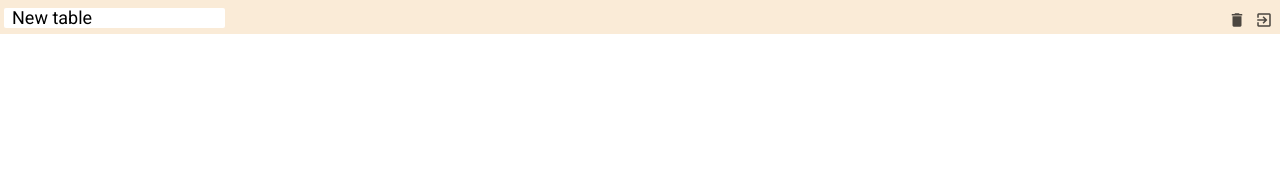
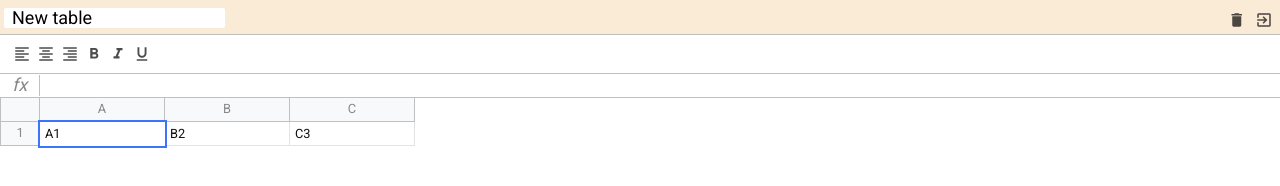
Before and after one commit to Stepan-Ne/excel-app, a website built with webpack: page src/index.html in a window 1280 px wide. Built offline with nearby package versions, Linux system fonts and the light colour scheme.

Commit message:
Added styles for toolbar, formula and table.

```diff
--- a/src/SCSS/_mixins.scss
+++ b/src/SCSS/_mixins.scss
@@ -14,8 +14,22 @@
     color: $color;
   }
   &:hover {
-    color: #1a73e8;
+    //color: #1a73e8;
     background: #eee;
     cursor: pointer;
   }
 }
+
+@mixin neButton($color: yellow) {
+  font-size: 20px;
+  padding: 5px;
+  &:hover {
+    color: #1a73e8;
+    background: #eee;
+    cursor: pointer;
+}
+  &:active {
+    color: aquamarine;
+    background: $color;
+  }
+}
--- a/src/SCSS/_variables.scss
+++ b/src/SCSS/_variables.scss
@@ -1,2 +1,10 @@
+//что не компилируется в css называем через _
+//в этом файле храним список всех переменных
+
 $header-height: 34px;
+$toolbar-height: 40px;
 $border-color: #c0c0c0;
+$formula-height: 24px;
+$info-cell-width: 40px;
+$row-height: 24px;
+$cell-width: 125px;
--- a/src/SCSS/formula.scss
+++ b/src/SCSS/formula.scss
@@ -2,5 +2,28 @@
 @import "mixins";
 
 .excel__formula {
+  position: absolute;
+  left: 0;
+  right: 0;
+  top: $header-height + $toolbar-height;
+  height: $formula-height;
+  display: flex;
+  align-items: center;
+  border-bottom: 1px solid $border-color;
+  .info {
+    font-style: italic;
+    font-size: 18px;
+    text-align: center;
+    border-right: 1px solid $border-color;
+    min-width: $info-cell-width;
+  }
 
+  .input {
+padding: 4px;
+    font-size: 12px;
+    outline: none;
+    width: 100%;
+    height: 100%;
+    color: #000;
+  }
 }
--- a/src/SCSS/header.scss
+++ b/src/SCSS/header.scss
@@ -36,6 +36,6 @@
   }
 
   & .button {
-@include button(orange);
+@include button(red);
   }
 }
--- a/src/SCSS/index.scss
+++ b/src/SCSS/index.scss
@@ -18,4 +18,8 @@ body {
 .excel {
   //relativ чтобы дочерние блоки отталкивались от родительского
   position: relative;
+  color: #888;
+  height: 100%;
+  max-width: 100%;
+  font-size: .8rem ;
 }
--- a/src/SCSS/table.scss
+++ b/src/SCSS/table.scss
@@ -2,5 +2,65 @@
 @import "mixins";
 
 .excel__table {
+  position: absolute;
+  left: 0;
+  right: 0;
+  top: $header-height + $toolbar-height + $formula-height;
+  overflow-x: auto; //aouto adding scroll
+  padding-bottom: 2px;
 
+  .row {
+    display: flex;
+    flex-direction: row;
+    min-height: 20px;
+    height: $row-height;
+  }
+
+  .row-info {
+    display: flex;
+    justify-content: center;
+    align-items: center;
+    min-width: $info-cell-width;
+    height: 100%;
+    border: 1px solid $border-color;
+    background: #f8f9fa;
+    border-top: none;
+  }
+
+  .row-data {
+    display: flex;
+  }
+
+  .column {
+    display: flex;
+    justify-content: center;
+    align-items: center;
+    background: #f8f9fa;
+    min-width: 40px;
+    width: $cell-width;
+    border: 1px solid $border-color;
+    border-top: 0;
+    border-left: 0;
+    height: 100%;
+
+  }
+
+  .cell {
+    min-width: 40px;
+    padding: 5px;
+    width: $cell-width;
+    height: 100%;
+    border: 1px solid #e2e3e3;
+    border-left: 0;
+    border-top: 0;
+    color: #111;
+    white-space: nowrap;
+    outline: none;
+
+    &.selected {
+      border: none;
+      outline: 2px solid #3c74ff;
+      z-index: 2;
+    }
+  }
 }
--- a/src/SCSS/toolbar.scss
+++ b/src/SCSS/toolbar.scss
@@ -2,5 +2,18 @@
 @import "mixins";
 
 .excel__toolbar {
+position: absolute;
+  left: 0;
+  right: 0;
+  top: $header-height;
+  height: $toolbar-height;
+  border-top: 1px solid $border-color;
+  border-bottom: 1px solid $border-color;
+  padding: 7px 10px;
+  display: flex;
+
+  .button {
+    @include button(green);
+  }
 
 }
--- a/src/index.html
+++ b/src/index.html
@@ -31,17 +31,63 @@
 
         <div class="excel__toolbar">
 
+            <div class="button">
+                <span class="material-icons">format_align_left</span>
+            </div>
+
+            <div class="button">
+                <span class="material-icons">format_align_center</span>
+            </div>
+
+            <div class="button">
+                <span class="material-icons">format_align_right</span>
+            </div>
+
+            <div class="button">
+                <span class="material-icons">format_bold</span>
+            </div>
+
+            <div class="button">
+                <span class="material-icons">format_italic</span>
+            </div>
+
+            <div class="button">
+                <span class="material-icons">format_underlined</span>
+            </div>
+
         </div>
 
         <div class="excel__formula">
-
+            <div class="info">fx</div>
+            <div class="input" contenteditable spellcheck="false"></div>
         </div>
 
         <div class="excel__table">
+            <div class="row">
+                <div class="row-info">
 
+                </div>
+                <div class="row-data">
+                    <div class="column" contenteditable>A</div>
+                    <div class="column" contenteditable>B</div>
+                    <div class="column" contenteditable>C</div>
+                </div>
+            </div>
+            <div class="row">
+
+                <div class="row-info">
+                    1
+                </div>
+
+                <div class="row-data">
+                    <div class="cell selected" contenteditable selected>A1</div>
+                    <div class="cell" contenteditable>B2</div>
+                    <div class="cell" contenteditable>C3</div>
+                </div>
+            </div>
         </div>
 
-</div>
+    </div>
 
 </div>
 </body>
--- a/src/index.js
+++ b/src/index.js
@@ -1,4 +1,3 @@
-import './module.js'
 import './SCSS/index.scss'
 
 console.log('Working')
--- a/src/module.js
+++ /dev/null
@@ -1,7 +0,0 @@
-
-console.log('Module.js')
-
-async function start() {
-    await Promise.resolve()
-}
-start()
```
Also changed, not shown: src/assets/excel.html (added, +19 -0 lines), 2 other files.
